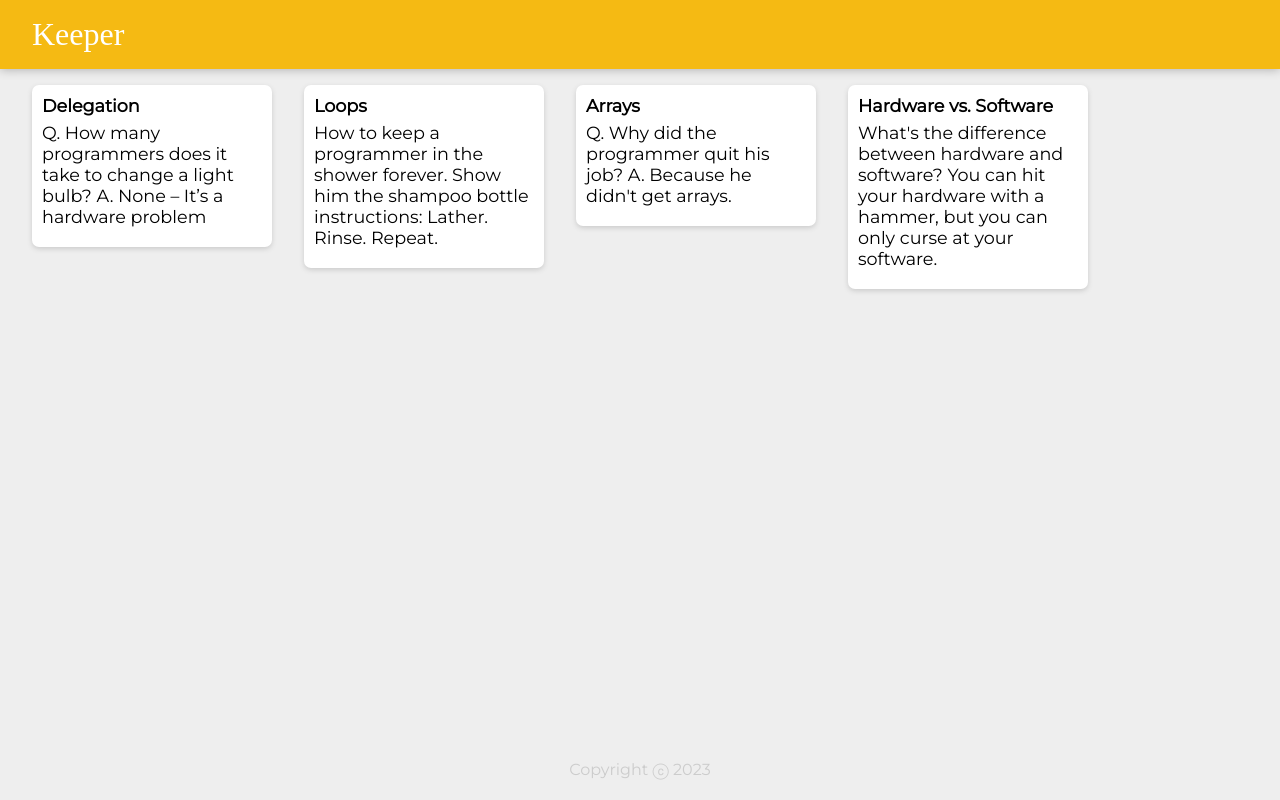
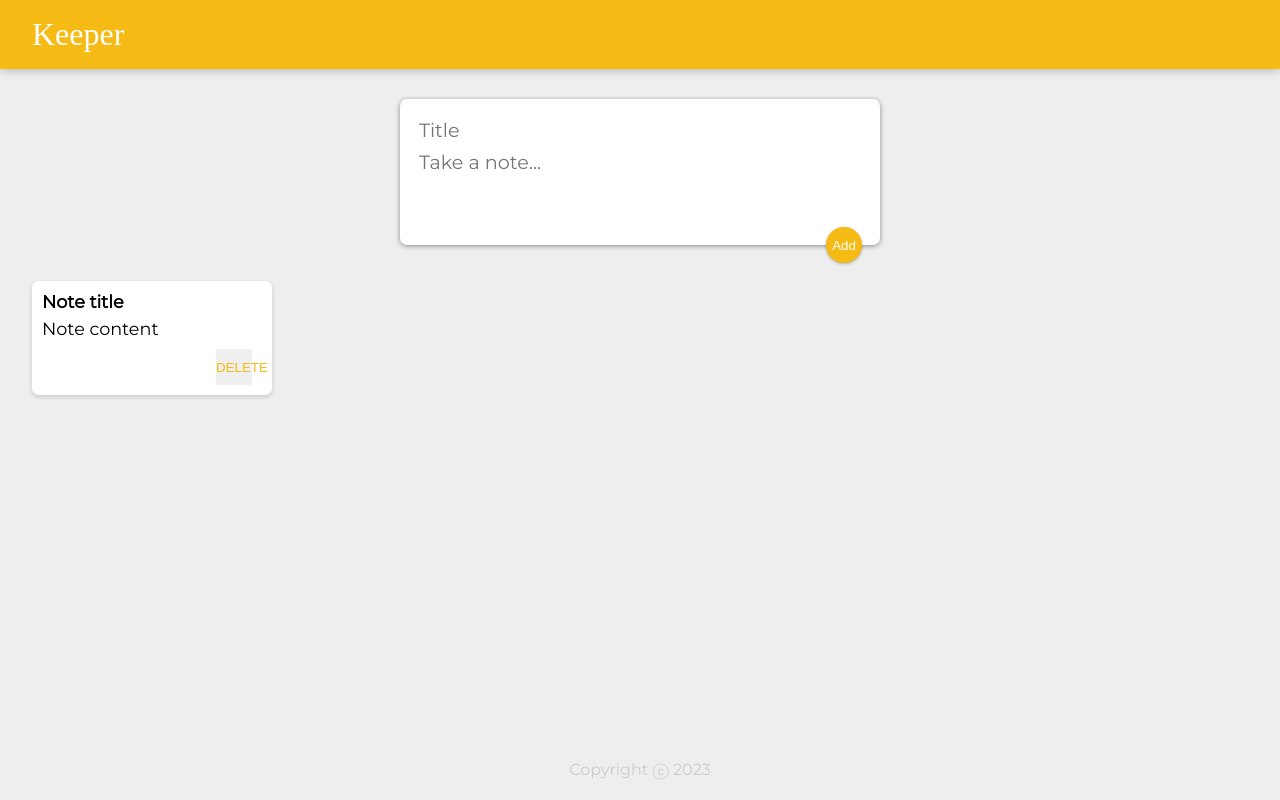
Before and after one commit to Udemy-Full-Stack-Web-learning/Keeper-App, a React (Create React App) app: page / in a window 1280 px wide. Built offline with nearby package versions, Linux system fonts and the light colour scheme; a web font is replaced by a local one.

Commit message:
Add initialized source part 3

```diff
--- a/public/styles.css
+++ b/public/styles.css
@@ -55,3 +55,49 @@
   white-space: pre-wrap;
   word-wrap: break-word;
 }
+
+.note button {
+  position: relative;
+  float: right;
+  margin-right: 10px;
+  color: #f5ba13;
+  border: none;
+  width: 36px;
+  height: 36px;
+  cursor: pointer;
+  outline: none;
+}
+
+form {
+  position: relative;
+  width: 480px;
+  margin: 30px auto 20px auto;
+  background: #fff;
+  padding: 15px;
+  border-radius: 7px;
+  box-shadow: 0 1px 5px rgb(138, 137, 137);
+}
+form input,
+form textarea {
+  width: 100%;
+  border: none;
+  padding: 4px;
+  outline: none;
+  font-size: 1.2em;
+  font-family: inherit;
+  resize: none;
+}
+form button {
+  position: absolute;
+  right: 18px;
+  bottom: -18px;
+  background: #f5ba13;
+  color: #fff;
+  border: none;
+  border-radius: 50%;
+  width: 36px;
+  height: 36px;
+  box-shadow: 0 1px 3px rgba(0, 0, 0, 0.3);
+  cursor: pointer;
+  outline: none;
+}
--- a/src/components/App.js
+++ b/src/components/App.jsx
@@ -2,15 +2,14 @@
 import Header from "./Header";
 import Footer from "./Footer";
 import Note from "./Note";
-import notes from "../notes";
+import CreateArea from "./CreateArea";
 
 function App() {
   return (
     <div>
       <Header />
-      {notes.map(note => (
-        <Note key={note.key} title={note.title} content={note.content} />
-      ))}
+      <CreateArea />
+      <Note key={1} title="Note title" content="Note content" />
       <Footer />
     </div>
   );
--- /dev/null
+++ b/src/components/CreateArea.jsx
@@ -0,0 +1,15 @@
+import React from "react";
+
+function CreateArea() {
+  return (
+    <div>
+      <form>
+        <input name="title" placeholder="Title" />
+        <textarea name="content" placeholder="Take a note..." rows="3" />
+        <button>Add</button>
+      </form>
+    </div>
+  );
+}
+
+export default CreateArea;
--- a/src/components/Note.js
+++ b/src/components/Note.jsx
@@ -5,6 +5,7 @@
     <div className="note">
       <h1>{props.title}</h1>
       <p>{props.content}</p>
+      <button>DELETE</button>
     </div>
   );
 }
```
Also changed, not shown: src/index.js (+15 -0 lines), src/components/Footer.jsx (renamed from src/components/Footer.js), src/components/Header.jsx (renamed from src/components/Header.js).
